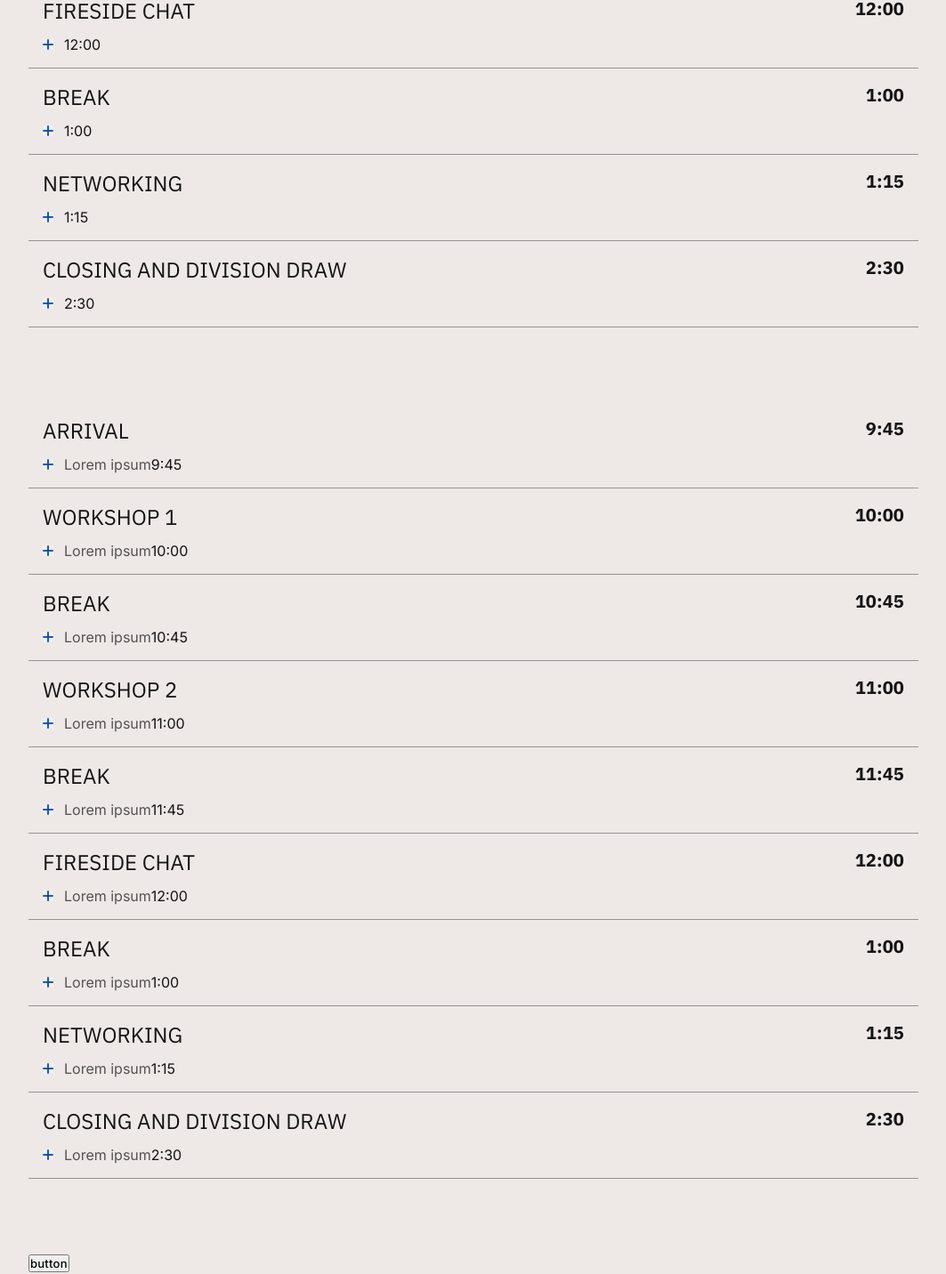
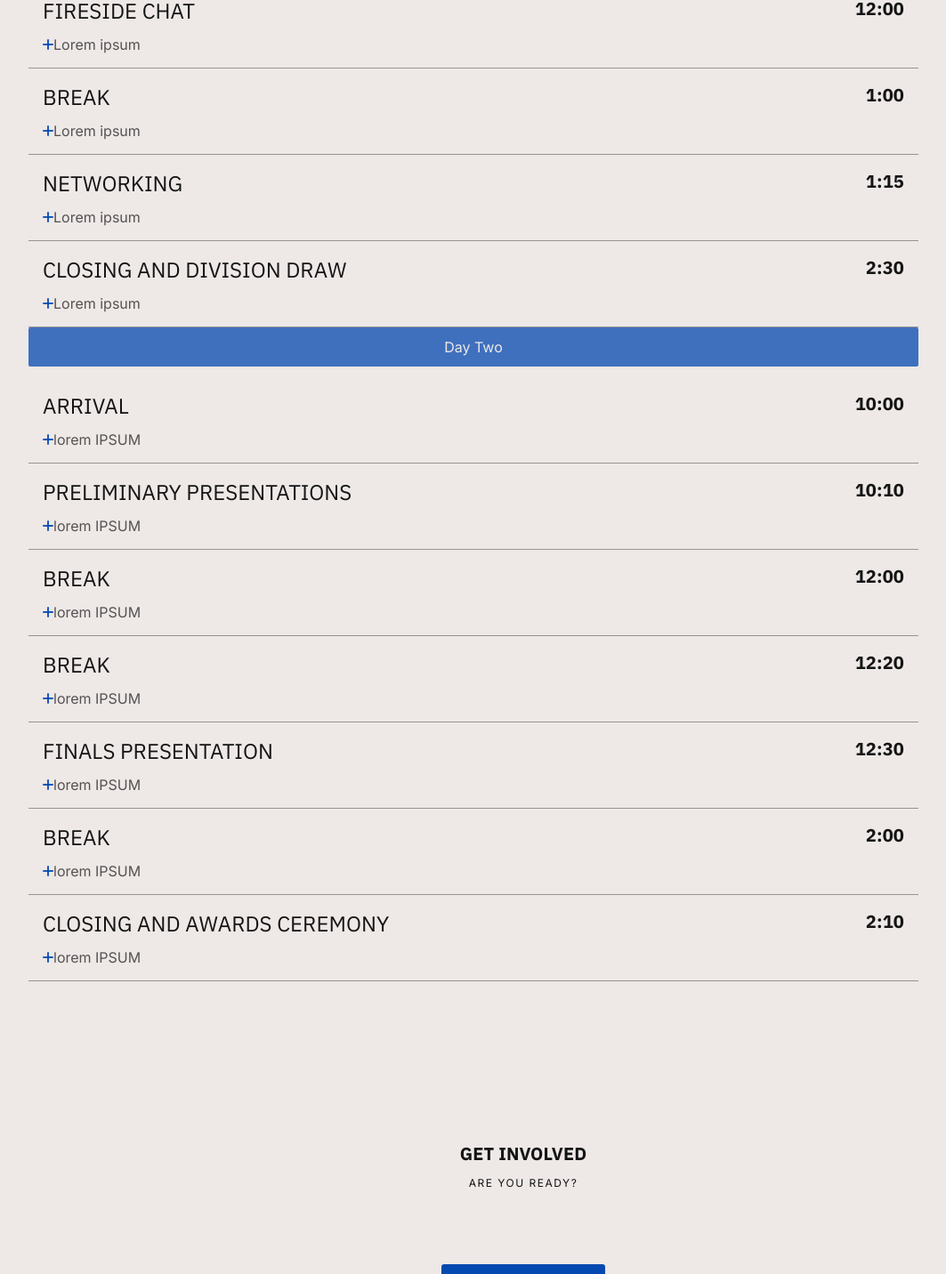
Before and after one commit to caseit-tech-director/pivot-2022, a Next.js app: page /schedule in a window 1280 px wide. Shown: the part 1169-2601 px from the top of the page at 89% size, without its empty margins (52-1115 px from the left). Built offline with nearby package versions, Linux system fonts and the light colour scheme.

Commit message:
Adding toggler styles

```diff
--- a/components/Demo/Demo1.js
+++ /dev/null
@@ -1,27 +0,0 @@
-import React, { Component } from 'react';
-// import React from 'react';
-import { useState } from 'react';
-
-class Demo1 extends Component {
-  constructor(props) {
-    super(props);
-    this.setChanged = this.setChanged.bind(this);
-    this.state = {
-      name: 'Child',
-      changed: false,
-    };
-  }
-
-  setChanged = () => {
-    this.setState({
-      changed: !this.state.changed,
-    });
-    console.log(this.state.changed);
-  };
-
-  render() {
-    return <div>{this.props.test}</div>;
-  }
-}
-
-export default Demo1;
--- a/components/Demo/DemoTest.js
+++ /dev/null
@@ -1,43 +0,0 @@
-import React from 'react';
-import { render } from 'react-dom';
-import Demo1 from './Demo1';
-import MenuItems from '../MenuItems/ScheduleItems';
-
-class DemoTest extends React.Component {
-  constructor(props) {
-    super(props);
-    this.superheroElement = React.createRef();
-    this.state = {
-      name: 'Parent',
-      showMe: false,
-    };
-    this.showDemo = this.showDemo.bind(this);
-  }
-
-  showDemo(name) {
-    console.log(name);
-
-    this.setState({ showMe: !this.state.showMe });
-    this.superheroElement.current.setChanged();
-  }
-
-  render() {
-    const { showMe } = true;
-    return (
-      <div>
-        {MenuItems.DayOne.map((item, index) => {
-          return (
-            <div key={index}>
-              <Demo1 ref={this.superheroElement} />
-
-              <button onClick={() => this.showDemo(index)}>button</button>
-              {this.state.changed == showMe ? <Demo1 test={item.time} /> : null}
-            </div>
-          );
-        })}
-      </div>
-    );
-  }
-}
-
-export default DemoTest;
--- /dev/null
+++ b/components/Demo/EventDescription.js
@@ -0,0 +1,69 @@
+import React, { useState } from 'react';
+import { motion, AnimatePresence } from 'framer-motion';
+import style from '../../styles/modules/_schedule.module.scss';
+
+export default function EventDescription({ eventInfo }) {
+  const [expanded, setExpanded] = useState(false);
+  const { title, time, desc, fulldesc } = eventInfo;
+
+  return (
+    <div
+      className={[
+        style['flex--container'],
+        style['justify--between'],
+        style['item--wrapper'],
+        style['margin--bottom--sm'],
+        style['event--toggler'],
+      ].join(' ')}
+      onClick={() => setExpanded(!expanded)}
+    >
+      <div className={style['event--wrapper']}>
+        <h5 className={style['event--title']}>{title}</h5>
+        <div className={style['event--description']}>
+          {/* <button
+            className={style['toggle--button']}
+            onClick={() => setExpanded(!expanded)}
+          > */}
+          <div className={style['expand--icon']}></div>
+          {/* </button> */}
+          <p>{desc}</p>
+
+          {/* <AnimatePresence>
+            {expanded && (
+              <motion.div
+                initial={{ opacity: 0, height: 0 }}
+                animate={{ opacity: 1, height: 'auto' }}
+                exit={{ opacity: 0, height: 0 }}
+                transition={{
+                  ease: [0, 0.55, 0.45, 1],
+                  duration: 0.3,
+                }}
+              >
+                {fulldesc}
+              </motion.div>
+            )}
+          </AnimatePresence> */}
+        </div>
+        <AnimatePresence>
+            {expanded && (
+              <motion.div
+                initial={{ opacity: 0, height: 0 }}
+                animate={{ opacity: 1, height: 'auto' }}
+                exit={{ opacity: 0, height: 0 }}
+                transition={{
+                  ease: [0, 0.55, 0.45, 1],
+                  duration: 0.3,
+                }}
+              >
+                {fulldesc}
+              </motion.div>
+            )}
+          </AnimatePresence>
+      </div>
+
+      <div className="">
+        <h6 className="event--time">{time}</h6>
+      </div>
+    </div>
+  );
+}
--- /dev/null
+++ b/components/Demo/ShowEventDescription.js
@@ -0,0 +1,35 @@
+import React, { useState } from 'react';
+import { render } from 'react-dom';
+import EventDescription from './EventDescription';
+import MenuItems from '../MenuItems/ScheduleItems';
+import style from '../../styles/modules/_schedule.module.scss';
+
+export default function ShowEventDescription() {
+  return (
+    <div className="schedule--item--wrapper">
+      <div
+        className={[
+          style['content--wrapper--title'],
+          style['text--center'],
+        ].join(' ')}
+      >
+        Day One
+      </div>
+      {MenuItems.DayOne.map((eventInfo, index) => (
+        <EventDescription key={index} eventInfo={eventInfo} />
+      ))}
+
+      <div
+        className={[
+          style['content--wrapper--title'],
+          style['text--center'],
+        ].join(' ')}
+      >
+        Day Two
+      </div>
+      {MenuItems.DayTwo.map((eventInfo, index) => (
+        <EventDescription key={index} eventInfo={eventInfo} day={1} />
+      ))}
+    </div>
+  );
+}
--- a/components/EventSchedule.js
+++ b/components/EventSchedule.js
@@ -2,17 +2,9 @@
 import MaxLayout from './Layout/MaxLayout';
 import style from '../styles/modules/_schedule.module.scss';
 import { useState } from 'react';
-import { v4 as uuidV4 } from 'uuid';
-import Toggler from '../components/EventToggler';
-import DemoTest from './Demo/DemoTest';
+import ShowEventDescription from '../components/Demo/ShowEventDescription';
 
 export default function EventSchedule() {
-  const [showMe, setShowMe] = useState(false);
-
-  function toggle(){
-    setShowMe(!showMe);
-  }
-
   return (
     <MaxLayout>
       <div className={style['content--wrapper']}>
@@ -28,61 +20,13 @@
         </div>
 
         <div className="schedule--item--wrapper">
-          <div
-            className={[
-              style['content--wrapper--title'],
-              style['text--center'],
-            ].join(' ')}
-          >
-            Day One
-          </div>
           <div className={style['schedule--wrapper']}>
             {
               <div className={[style['flex--column'], style['']].join(' ')}>
-                {MenuItems.DayOne.map((item, index) => {
-                  return (
-                    <div
-                      className={[
-                        style['flex--container'],
-                        style['justify--between'],
-                        style['item--wrapper'],
-                        style['margin--bottom--sm'],
-                      ].join(' ')}
-                      key={index}
-                    >
-                      <div className={style['event--wrapper']}>
-                        <h5 className={style['event--title']}>{item.title}</h5>
-                        <div className={style['event--description']}>
-                          <button
-                            onClick={() => toggle()}
-                            id="toggle--description"
-                            className={style['toggle--button']}
-                          >
-                            <div className={style['expand--icon']}></div>
-                          </button>
-
-                          <p
-                            style={{
-                              display: showMe ? 'block' : 'none',
-                            }}
-                          >
-                            {item.desc}
-                          </p>
-
-                          <div >{item.time}</div>
-                        </div>
-                      </div>
-                      <div className="">
-                        <h6 className="event--time">{item.time}</h6>
-                      </div>
-                    </div>
-                  );
-                })}
+                <ShowEventDescription />
               </div>
             }
           </div>
-          <Toggler />
-          <DemoTest />
         </div>
       </div>
     </MaxLayout>
--- a/components/MenuItems/ScheduleItems.js
+++ b/components/MenuItems/ScheduleItems.js
@@ -3,55 +3,55 @@
     title: 'ARRIVAL',
     desc: 'Lorem ipsum',
     time: '9:45',
-    fulldesc: '',
+    fulldesc: 'FULL DESCRIPTION',
   },
   {
     title: 'WORKSHOP 1',
     desc: 'Lorem ipsum',
     time: '10:00',
-    fulldesc: '',
+    fulldesc: 'FULL DESCRIPTION',
   },
   {
     title: 'BREAK',
     desc: 'Lorem ipsum',
     time: '10:45',
-    fulldesc: '',
+    fulldesc: 'FULL DESCRIPTION',
   },
   {
     title: 'WORKSHOP 2',
     desc: 'Lorem ipsum',
     time: '11:00',
-    fulldesc: '',
+    fulldesc: 'FULL DESCRIPTION',
   },
   {
     title: 'BREAK',
     desc: 'Lorem ipsum',
     time: '11:45',
-    fulldesc: '',
+    fulldesc: 'FULL DESCRIPTION',
   },
   {
     title: 'FIRESIDE CHAT',
     desc: 'Lorem ipsum',
     time: '12:00',
-    fulldesc: '',
+    fulldesc: 'FULL DESCRIPTION',
   },
   {
     title: 'BREAK',
     desc: 'Lorem ipsum',
     time: '1:00',
-    fulldesc: '',
+    fulldesc: 'FULL DESCRIPTION',
   },
   {
     title: 'NETWORKING',
     desc: 'Lorem ipsum',
     time: '1:15',
-    fulldesc: '',
+    fulldesc: 'FULL DESCRIPTION',
   },
   {
     title: 'CLOSING AND DIVISION DRAW',
     desc: 'Lorem ipsum',
     time: '2:30',
-    fulldesc: '',
+    fulldesc: 'FULL DESCRIPTION',
   },
 ];
 
@@ -60,43 +60,43 @@
     title: 'ARRIVAL',
     desc: 'lorem IPSUM',
     time: '10:00',
-    fulldesc: '',
+    fulldesc: 'FULL DESCRIPTION',
   },
   {
     title: 'PRELIMINARY PRESENTATIONS',
     desc: 'lorem IPSUM',
     time: '10:10',
-    fulldesc: '',
+    fulldesc: 'FULL DESCRIPTION',
   },
   {
     title: 'BREAK',
     desc: 'lorem IPSUM',
     time: '12:00',
-    fulldesc: '',
+    fulldesc: 'FULL DESCRIPTION',
   },
   {
     title: 'BREAK',
     desc: 'lorem IPSUM',
     time: '12:20',
-    fulldesc: '',
+    fulldesc: 'FULL DESCRIPTION',
   },
   {
     title: 'FINALS PRESENTATION',
     desc: 'lorem IPSUM',
     time: '12:30',
-    fulldesc: '',
+    fulldesc: 'FULL DESCRIPTION',
   },
   {
     title: 'BREAK',
     desc: 'lorem IPSUM',
     time: '2:00',
-    fulldesc: '',
+    fulldesc: 'FULL DESCRIPTION',
   },
   {
     title: 'CLOSING AND AWARDS CEREMONY',
     desc: 'lorem IPSUM',
     time: '2:10',
-    fulldesc: '',
+    fulldesc: 'FULL DESCRIPTION',
   },
 ];
 
--- a/package.json
+++ b/package.json
@@ -13,6 +13,7 @@
     "@fortawesome/free-solid-svg-icons": "^5.15.4",
     "@fortawesome/react-fontawesome": "^0.1.16",
     "classnames": "^2.3.1",
+    "framer-motion": "^5.6.0",
     "locomotive-scroll": "^4.1.3",
     "next": "latest",
     "react": "17.0.2",
--- a/styles/modules/_schedule.module.scss
+++ b/styles/modules/_schedule.module.scss
@@ -67,7 +67,7 @@
   }
 }
 
-.event--description{
+.event--description {
   display: flex;
   align-items: center;
 }
@@ -77,8 +77,9 @@
   width: 12px;
   position: relative;
 }
-  .expand--icon::before, .expand--icon::after {
-    content: " ";
+.expand--icon::before,
+.expand--icon::after {
+  content: ' ';
   width: 12px;
   height: 2px;
   background-color: $blue--primary--90;
@@ -86,7 +87,7 @@
   position: absolute;
   top: 50%;
   left: 50%;
-    transition: all 0.15s cubic-bezier(.42, 0, .58, 1);
+  transition: all 0.15s cubic-bezier(0.42, 0, 0.58, 1);
   opacity: 1;
   border-radius: 2px;
 }
@@ -97,7 +98,6 @@
   transform: translate(-50%, -50%);
 }
 
-
 .expand--icon.expanded::before {
   transform: translate(-50%, -50%) rotate(0deg);
 }
@@ -106,12 +106,19 @@
   opacity: 0;
 }
 
-  .toggle--button{
+.toggle--button {
   cursor: pointer;
   margin-right: $xs-margin;
   border: none;
 }
 
-  .expand--icon{
+.expand--icon {
   cursor: pointer;
 }
+
+.event--toggler {
+  cursor: pointer;
+  &:hover {
+    background-color: tomato;
+  }
+}
```
Also changed, not shown: 2 other files (tests, documents, lock files or other folders). Lines whose indentation alone changed are shown as unchanged.
